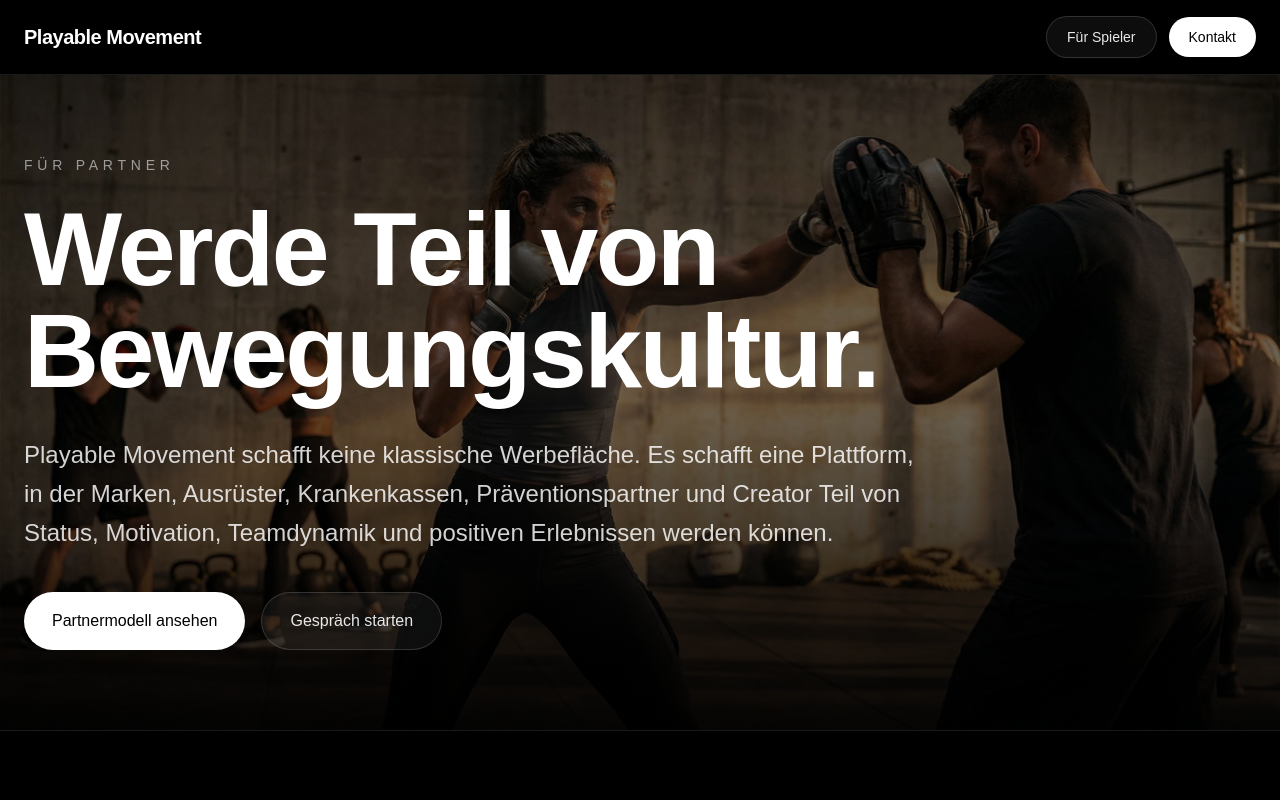
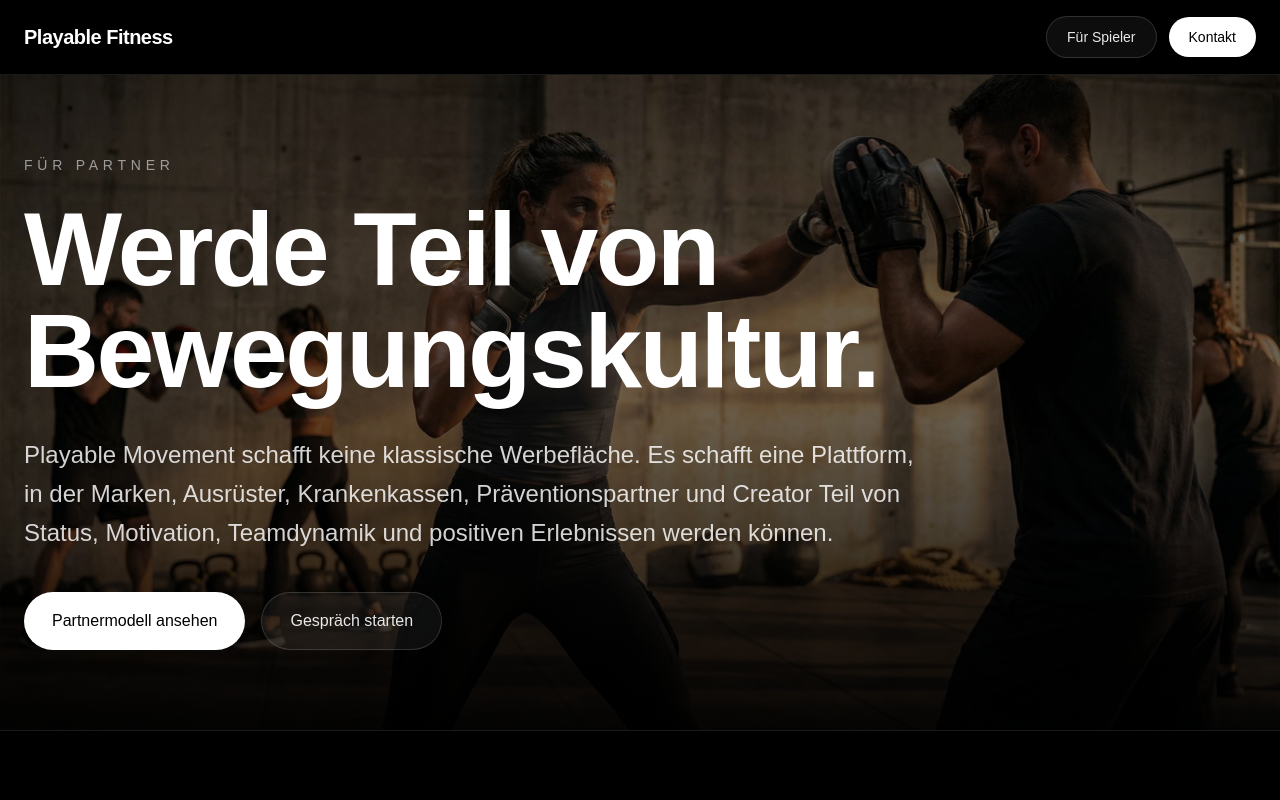
Before and after one commit to PlayableFitness/website, a Next.js app: page /partners in a window 1280 px wide. Shown: the top 800 px of the page. Built offline with nearby package versions, Linux system fonts and the light colour scheme.

Commit message:
Update page.tsx

```diff
--- a/app/partners/page.tsx
+++ b/app/partners/page.tsx
@@ -5,7 +5,7 @@ function Navbar() {
     <header className="sticky top-0 z-50 border-b border-white/10 bg-black/55 backdrop-blur-xl">
       <div className="mx-auto flex max-w-7xl items-center justify-between px-6 py-4">
         <Link href="/" className="text-xl font-semibold tracking-tight text-white">
-          Playable Movement
+          Playable Fitness
         </Link>
 
         <div className="flex items-center gap-3">
```
